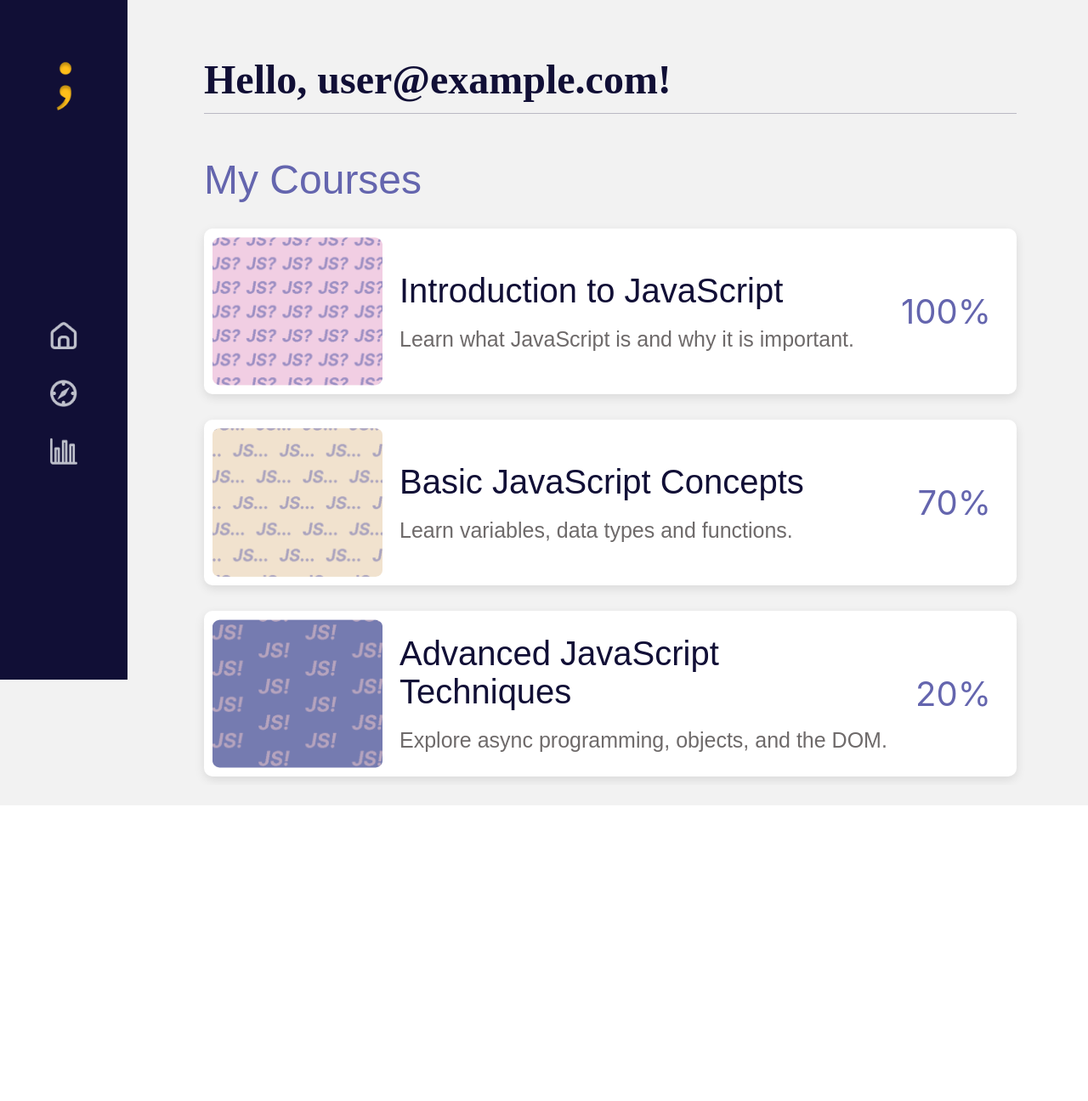
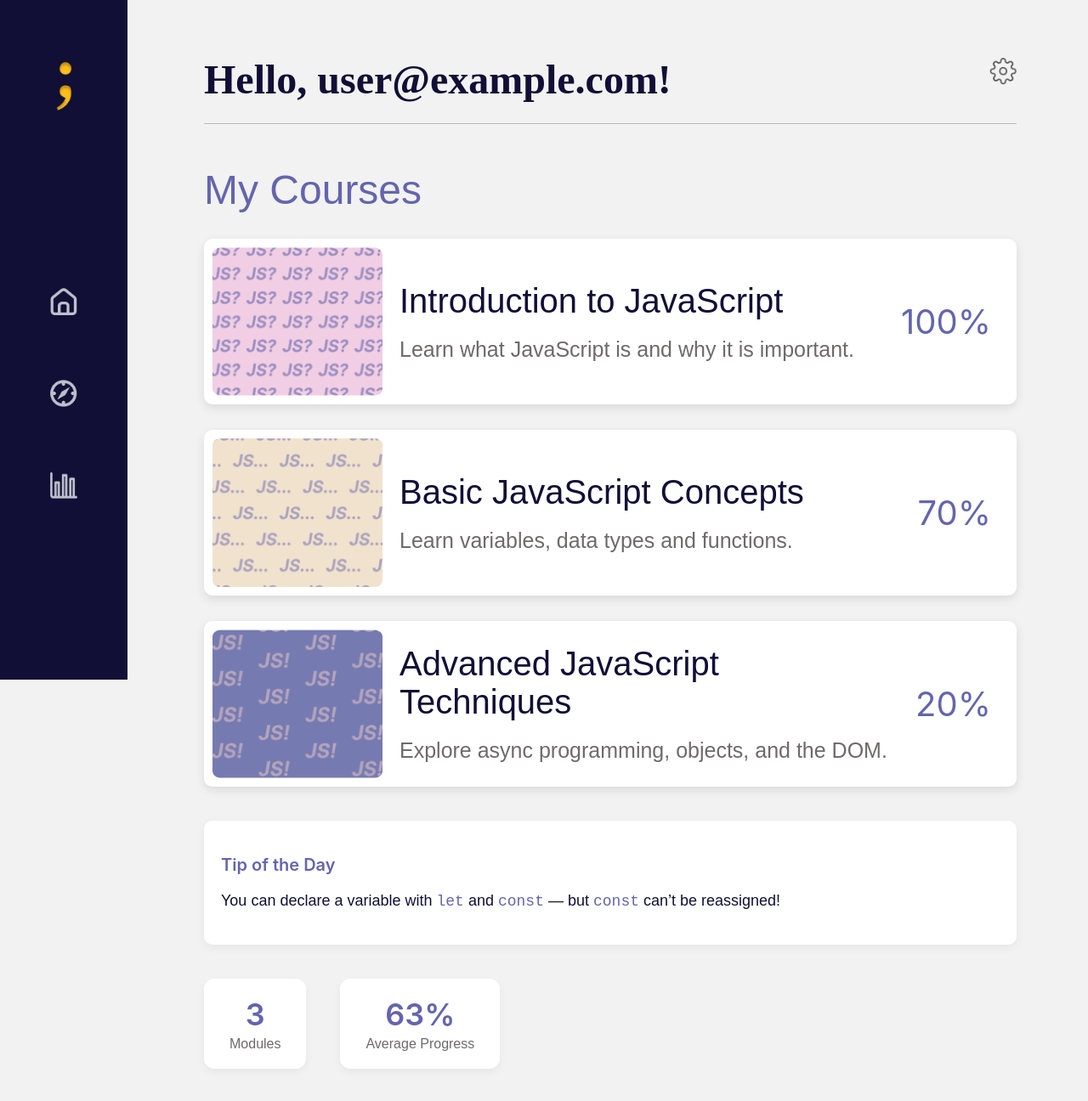
Before and after one commit to triaxyd/edu-app, a Next.js app: page /home in a window 1280 px wide. Shown: the top 1296 px of the page at 85% size. Before the commit the page ends 948 px from the top, so only its background shows below. Built offline with nearby package versions, Linux system fonts and the light colour scheme; no server answers; sample sign-in values are in the browser's storage.

Commit message:
added tip of day and progress

```diff
--- a/src/pages/home.jsx
+++ b/src/pages/home.jsx
@@ -44,7 +44,14 @@
             <SideBar />
             <div className={styles.page}>
                 <div className={styles.content}>
-                    <h1 className={styles.title}>Hello, {user?.email || 'User'}!</h1>
+                    <div className={styles.headerRow}>
+                        <h1 className={styles.title}>Hello, {user?.email || 'User'}!</h1>
+                        <img
+                            src="/icons/settings.png"
+                            alt="Settings"
+                            className={styles.settingsIcon}
+                        />
+                    </div>
                     <div className={styles.divider}></div>
 
                     <h2 className={styles.sectionTitle}>My Courses</h2>
@@ -61,6 +68,23 @@
                             </div>
                         ))}
                     </div>
+                    <div className={styles.tipBox}>
+                        <h3 className={styles.tipLabel}>Tip of the Day</h3>
+                        <p className={styles.tipText}>
+                            You can declare a variable with <code>let</code> and <code>const</code> — but <code>const</code> can’t be reassigned!
+                        </p>
+                    </div>
+                    <div className={styles.progressOverview}>
+                        <div className={styles.statBlock}>
+                            <div className={styles.statNumber}>3</div>
+                            <div className={styles.statLabel}>Modules</div>
+                        </div>
+                        <div className={styles.statBlock}>
+                            <div className={styles.statNumber}>63%</div>
+                            <div className={styles.statLabel}>Average Progress</div>
+                        </div>
+                    </div>
+
                 </div>
             </div>
         </>
--- a/src/styles/Home.module.css
+++ b/src/styles/Home.module.css
@@ -26,9 +26,7 @@
 
 .content {
     flex: 1;
-    padding-top: 10px;
-    padding-left: 60px;
-    padding-right: 60px;
+    padding: 10px 60px 20px;
     display: flex;
     flex-direction: column;
     overflow-y: auto;
@@ -161,3 +159,83 @@
 .sectionTitle {
     animation-delay: 0.3s;
 }
+.courseCard:hover {
+    transform: translateY(-2px);
+    box-shadow: 0 8px 20px rgba(0,0,0,0.15);
+}
+
+.headerRow {
+    display: flex;
+    justify-content: space-between;
+    align-items: center;
+    margin-bottom: 12px;
+}
+
+.settingsIcon {
+    width: 32px;
+    height: 32px;
+    object-fit: contain;
+    cursor: pointer;
+    filter: brightness(0) saturate(100%) invert(34%) sepia(4%) saturate(0%) hue-rotate(228deg) brightness(95%) contrast(87%);
+}
+.tipBox {
+    background-color: #fff;
+    padding: 20px;
+    margin-top: 30px;
+    border-radius: 10px;
+    box-shadow: 0 4px 12px rgba(0, 0, 0, 0.05);
+    animation: fadeInUp 0.6s ease forwards;
+    opacity: 0;
+    animation-delay: 1s;
+}
+
+.tipLabel {
+    font-family: 'Inter', sans-serif;
+    font-weight: 600;
+    color: #6465AE;
+    margin-bottom: 8px;
+    font-size: 20px;
+}
+
+.tipText {
+    font-family: 'Karla', sans-serif;
+    font-size: 18px;
+    color: #110F36;
+    line-height: 1.4;
+}
+.tipText code {
+    color: #6465AE;
+}
+
+
+.progressOverview {
+    display: flex;
+    gap: 40px;
+    margin-top: 40px;
+    margin-bottom: 30px;
+    animation: fadeInUp 0.6s ease forwards;
+    opacity: 0;
+    animation-delay: 1.2s;
+}
+
+.statBlock {
+    background-color: #ffffff;
+    padding: 20px 30px;
+    border-radius: 12px;
+    box-shadow: 0 4px 10px rgba(0, 0, 0, 0.05);
+    text-align: center;
+}
+
+.statNumber {
+    font-size: 36px;
+    font-weight: 600;
+    color: #6465AE;
+    font-family: 'Inter', sans-serif;
+}
+
+.statLabel {
+    font-size: 16px;
+    color: #6E6A6A;
+    font-family: 'Karla', sans-serif;
+    margin-top: 4px;
+}
--- a/src/styles/SideBar.module.css
+++ b/src/styles/SideBar.module.css
@@ -22,10 +22,11 @@
 .icon {
     cursor: pointer;
     transition: transform 0.2s ease;
+    margin:20px;
 }
 
 .icon:hover {
-    transform: scale(1.1);
+    transform: scale(1.4);
 }
 .logoWrapper {
     margin-top: 40px; /* big gap between logo and icons */
```
Also changed, not shown: public/icons/settings.png (added).
